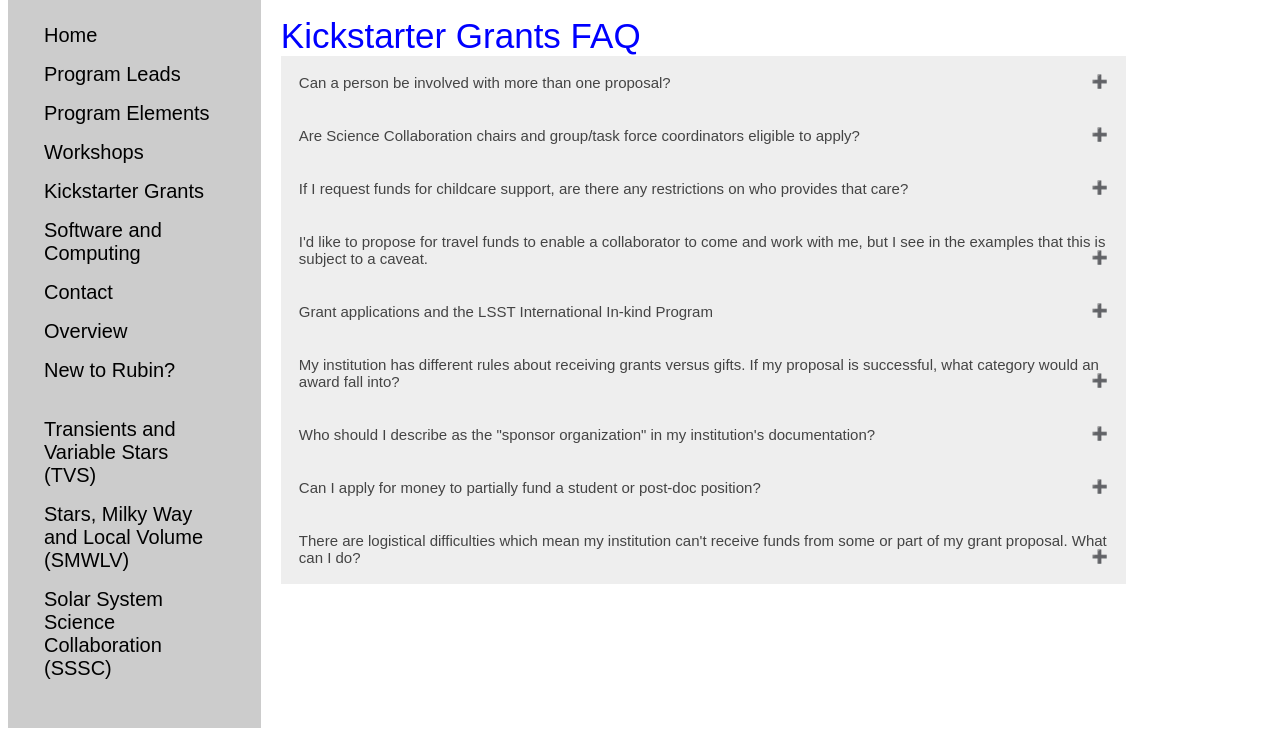
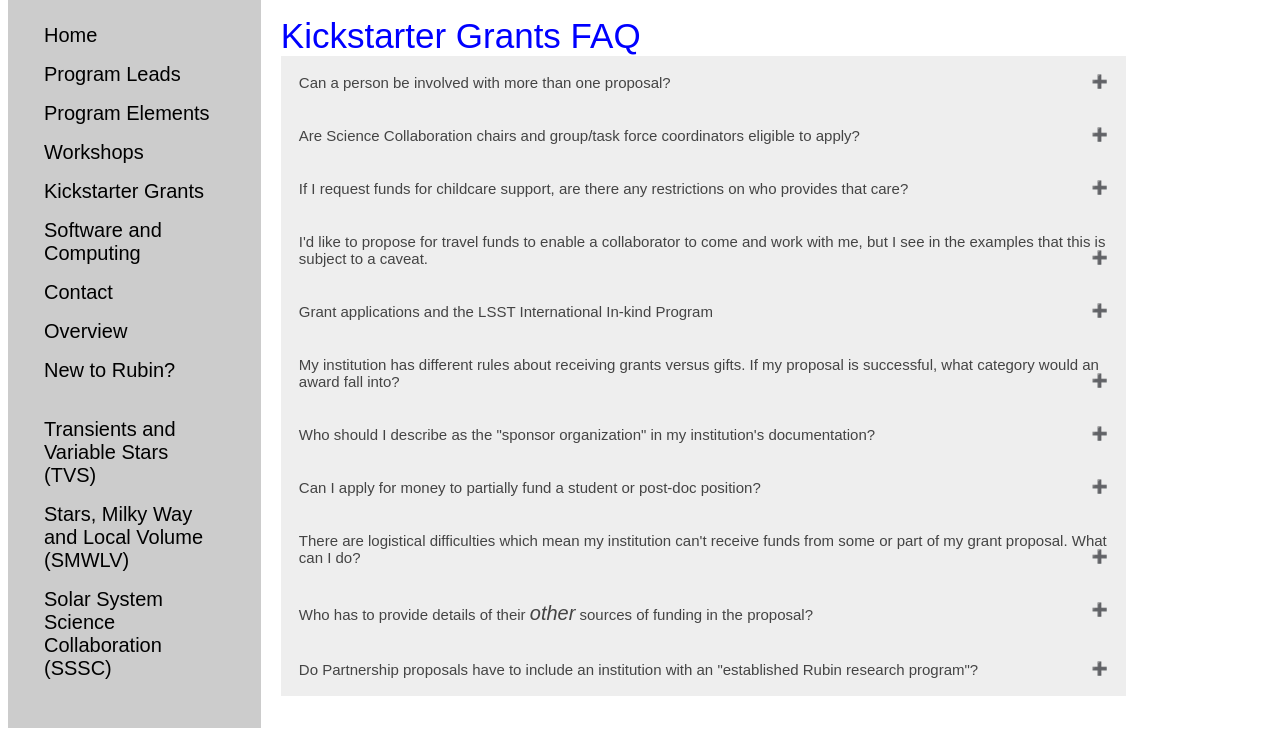
Before and after one commit to lsst-sci-prep/lsst-sci-prep.github.io, a Jekyll site: the page built from grants_faq.html, in a window 1280 px wide and 900 px high, scrolled down 833 px, cut to the strip 164-900 px from the top of the window. Built offline with Jekyll 4.4.1, drawn with Linux system fonts in a browser that asks for light colours; part of the change alters nothing that is shown.

Commit message:
Added to FAQ

```diff
--- a/grants_faq.html
+++ b/grants_faq.html
@@ -71,6 +71,32 @@ post-doc/student. </p>
     <p>It is not necessary for PIs to describe <em>how</em> they will receive funds in the proposal itself.
       Successful PIs will be contacted once the awards are made with administrative instructions.</p>
   </div>
+  <button type="button" class="collapsible">Who has to provide details of their <em>other</em> sources of funding in the proposal?</button>
+  <div class="content">
+    <p>Anyone who would receive funds from the proposal, if it is successful, should provide
+    details of any other resources, funds and grants they have access to, either
+  from grants or through their institution or other avenue.  Collaborators on the grant
+  who will not receive funds from the proposal do not need to provide these details. </p>
+  </div>
+  <button type="button" class="collapsible">Do Partnership proposals have to include an institution with an "established Rubin research program"?</button>
+  <div class="content">
+    <p>The main criterion for selecting partnership proposals is that the proposal should be
+      focused on overcoming barriers to participation in research for communities that
+    have historically had fewer opporunties, particularly those that have historically
+    suffered from discrimination.</p>
+    <p>One common barrier to entry that newcomers to the Rubin science community have raised is
+    that Rubin is a very large, multi-faceted project, and it can be difficult to know how
+  to get involved unless you have connections or join an established research program.  </p>
+  <p>Encouraging Partnership between institutes to enable and enhance research programs by all partners,
+     making this kind of institutional knowledge and experience more widely accessible,
+      is one example of how this kind of barrier can be overcome. </p>
+  <p>It is worth noting that this is just one example of a partnership, and many others
+  are possible; the definition is not intended to be restrictive, but rather to emphasize
+  that partnerships should be meaningful and equitable collaborations.  PIs are
+  encouraged to consider how collaborating wih the Science Collaborations
+  could help to enhance their research goals and opportunities for communities that
+  have historically been witheld from astronomy.  </p>
+  </div>
 
 <script>
   var coll = document.getElementsByClassName("collapsible");
```
